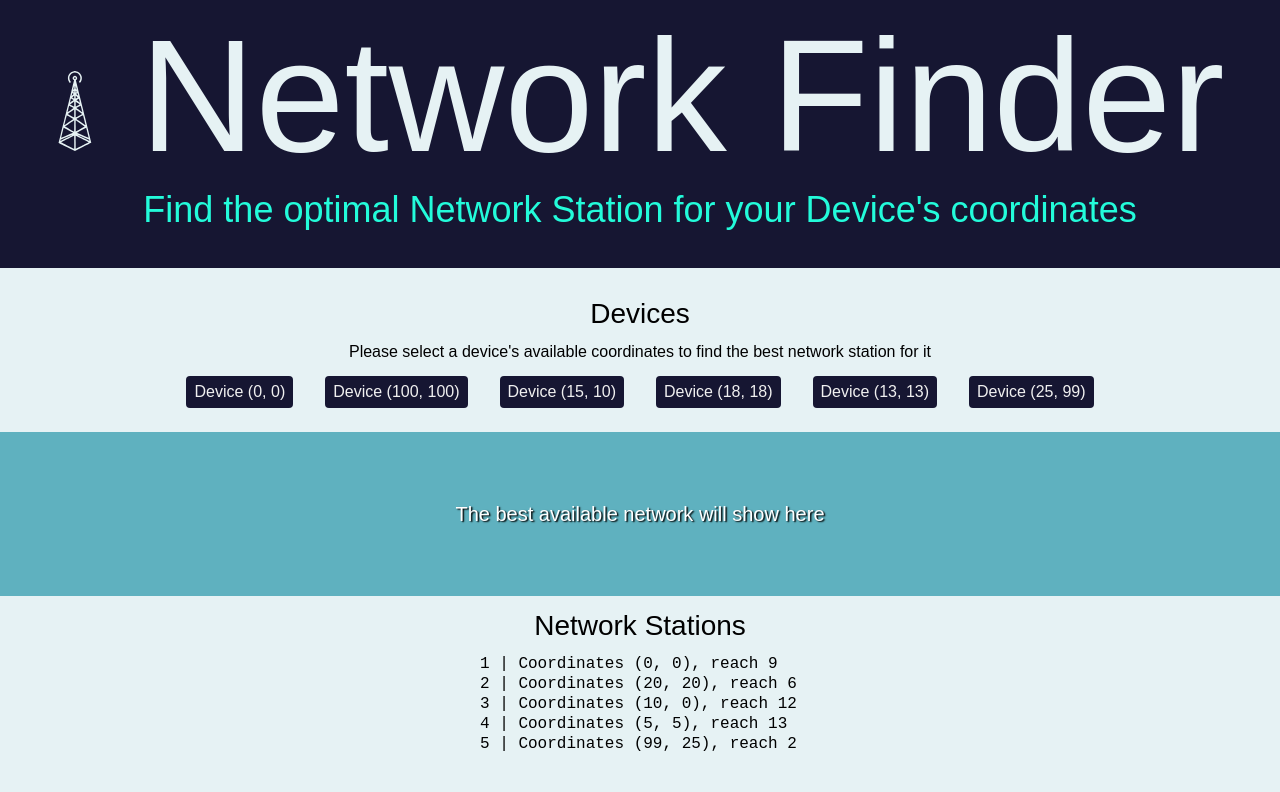
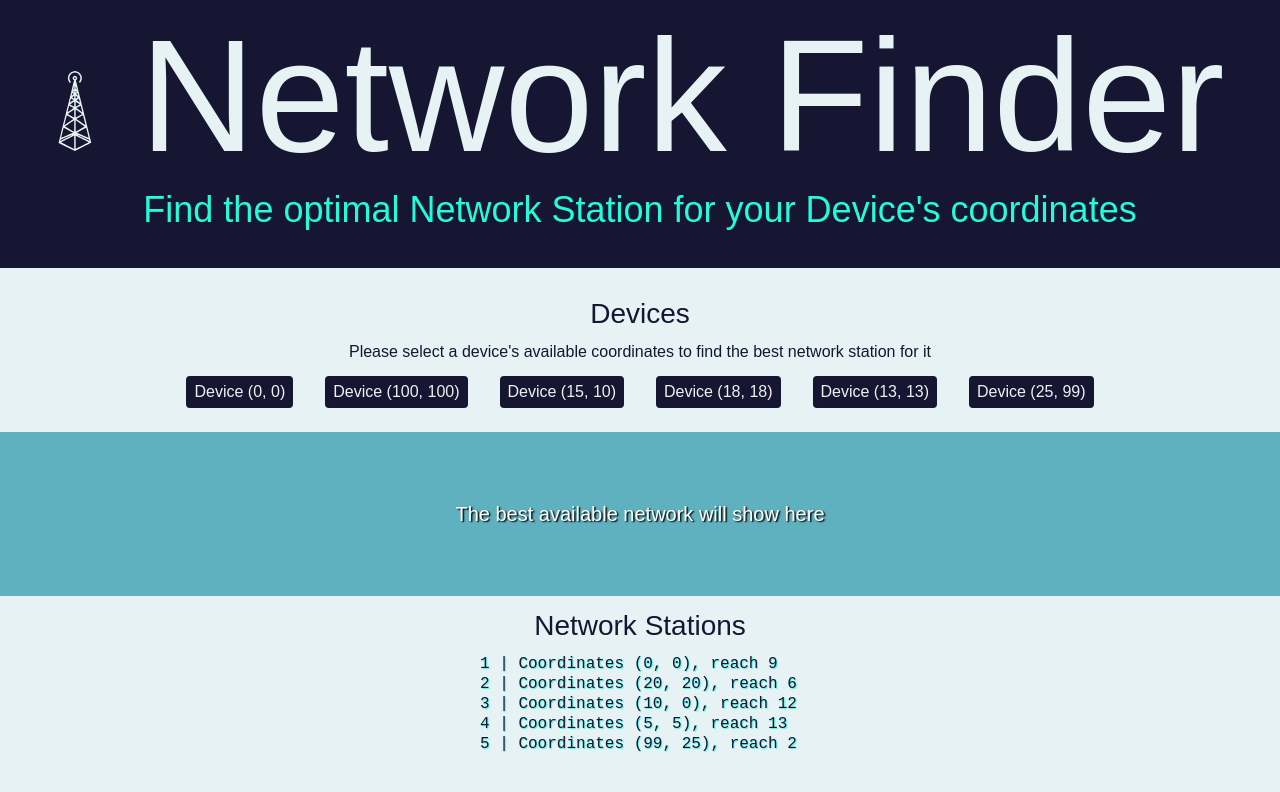
Before and after one commit to Claudiferock/nordcloud-jr-dev-assignment, a React (Create React App) app: page / in a window 1280 px wide. Shown: the top 792 px of the page. Built offline with nearby package versions, Linux system fonts and the light colour scheme.

Commit message:
Minor UI update

```diff
--- a/src/App.css
+++ b/src/App.css
@@ -71,8 +71,9 @@ a {
   --color-blue-500: hsl(189, 43%, 56%);
   --color-blue-300: hsl(189, 39%, 93%);
   --color-red-500: hsl(356, 100%, 58%);
+  --color-cyan-600: rgb(35, 251, 218);
   --color-cyan-500: hsl(173, 99%, 50%);
-  --color-cyan-600: rgb(35, 251, 218);
+  --color-cyan-300: hsla(173, 99%, 50%, 0.75);
   --color-gray-300: hsl(0, 0%, 94%);
   --color-white: hsl(0, 0%, 100%);
   --color-black-900: hsl(0, 0%, 0%);
@@ -87,6 +88,7 @@ a {
 .App {
   font-family: 'Oxygen', sans-serif;
   background-color: var(--color-blue-300);
+  color: var(--color-blue-900);
   text-align: center;
   min-height: 100vh;
 }
@@ -199,7 +201,7 @@ p {
   width: 20rem;
   text-align: start;
   font-family: "Courier New", Courier, monospace;
-  font-variant-numeric: tabular-nums;
+  text-shadow: var(--color-cyan-300) .06em .045em .065em;
   margin-block: 0 .25rem;
 }
 
--- a/src/utilities/utils.ts
+++ b/src/utilities/utils.ts
@@ -43,5 +43,5 @@ export const getOptimalNetwork = function (device: TDeviceState): TNetworkState
 export const showOutput = function (device: TDevice, network: TNetworkState): string {
   return network === null
     ? `No network station within reach for coordinates (${device[0]},${device[1]})`
-    : `Best network station for coordinates (${device[0]},${device[1]}) is in coordinates (${network[0]},${network[1]}) with a network speed of ${network[2]}`;
+    : `Best network station for the device in coordinates (${device[0]},${device[1]}) is the network sation in coordinates (${network[0]},${network[1]})`;
 }
```
